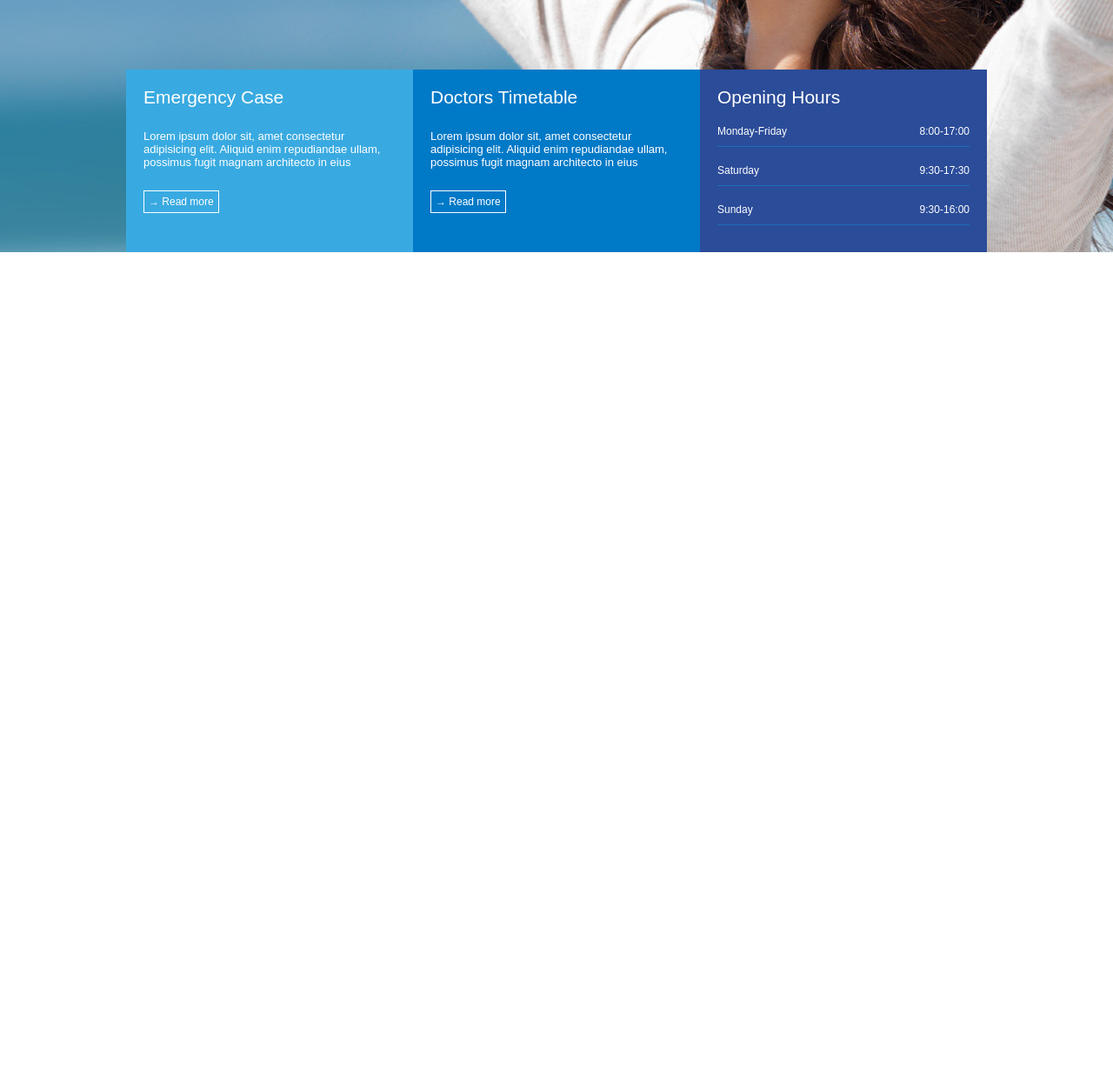
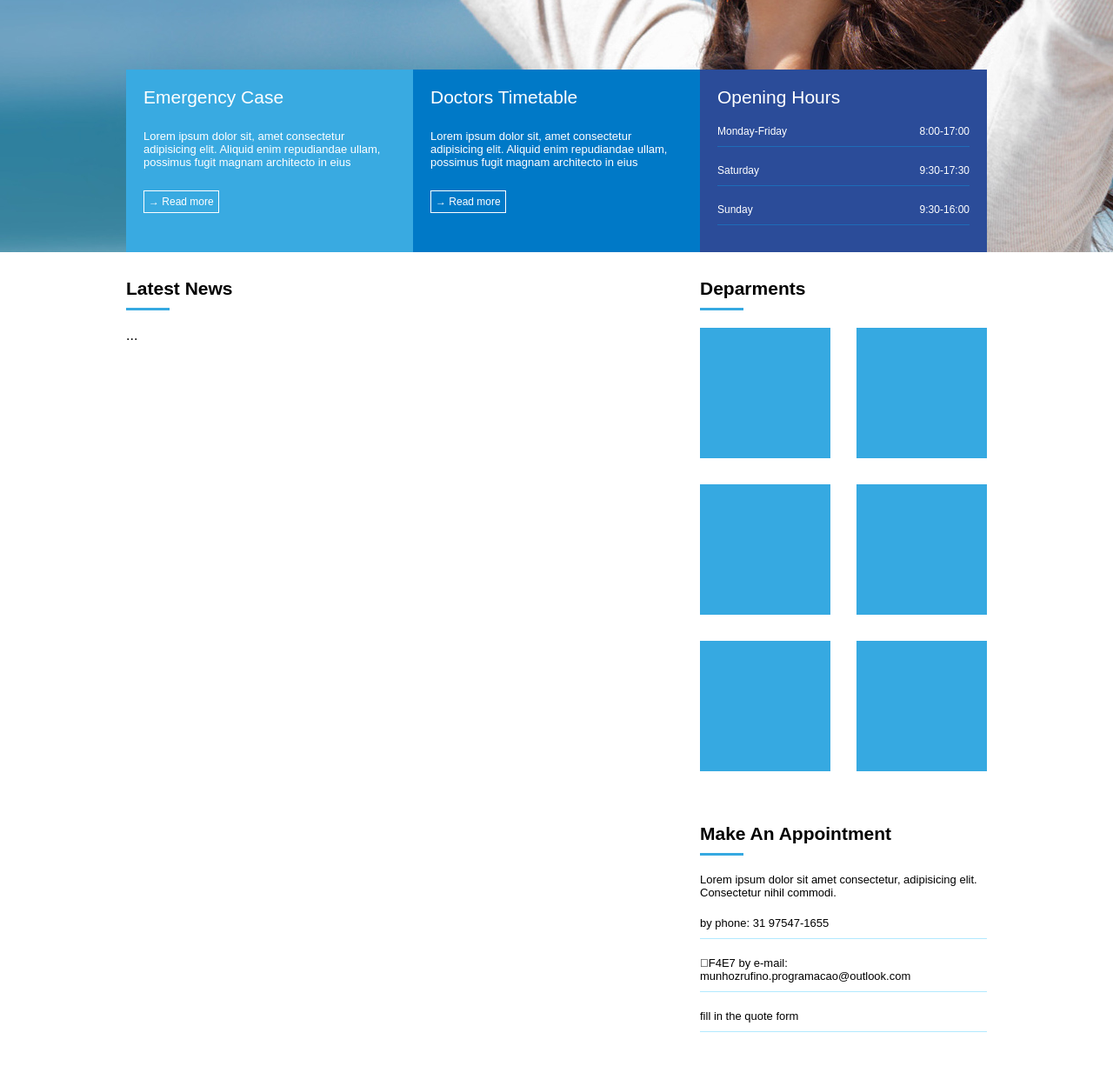
Before and after one commit to MunhozRufino/estudos-programacao-b7web, a plain HTML site: page projeto-medicenter/index.html in a window 1280 px wide. Shown: the part 500-1726 px from the top of the page at 87% size. Before the commit the page ends 800 px from the top, so only its background shows below. Drawn offline with Linux system fonts and the light colour scheme.

Commit message:
Novos estudos.

```diff
--- a/projeto-medicenter/index.html
+++ b/projeto-medicenter/index.html
@@ -28,7 +28,6 @@
             </div>
         </div>
     </header>
-
     <section id="banner"> <!--Imagem inserida no CSS-->
         <div class="container column">
             <div class="banner-headline">
@@ -56,9 +55,52 @@
         </div>
     </section>
 
-    <main>
+    <section id="geral">
+        <div class="container">
+            <section>
+                <div class="widget">
+                    <div class="widget_title">
+                        <div class="widget_title_text">Latest News</div>
+                        <div class="widget_title_bar"></div>
+                    </div>
+                    <div class="widget_body">
+                        ...
+                    </div>
+                </div>
+            </section>
+            <aside>
+                <div class="widget">
+                    <div class="widget_title">
+                        <div class="widget_title_text">Deparments</div>
+                        <div class="widget_title_bar"></div>
+                    </div>
+                    <div class="widget_boxmaster">
+                        <div class="widget_box"></div>
+                        <div class="widget_box"></div>
+                        <div class="widget_box"></div>
+                        <div class="widget_box"></div>
+                        <div class="widget_box"></div>
+                        <div class="widget_box"></div>
+                    </div>
+                </div>
+                <div class="widget">
+                    <div class="widget_title">
+                        <div class="widget_title_text">Make An Appointment</div>
+                        <div class="widget_title_bar"></div>
+                    </div>
+                    <div class="widget_body_text">
+                        <p>Lorem ipsum dolor sit amet consectetur, adipisicing elit. Consectetur nihil commodi.</p>
+                        <div>
+                            <div class="body-desc1">by phone: 31 97547-1655</div>
+                            <div class="body-desc1"> &#1F4E7 by e-mail: munhozrufino.programacao@outlook.com</div>
+                            <div class="body-desc1">fill in the quote form</div>
+                        </div>
+                    </div>
+                </div>
+            </aside>
+        </div>
+    </section>
 
-    </main>
 
     <footer>
 
--- a/projeto-medicenter/medicenter.css
+++ b/projeto-medicenter/medicenter.css
@@ -6,6 +6,9 @@
     font-family: Arial, Helvetica, sans-serif;
 }
 
+body {
+    padding-bottom: 300px;
+}
 
 header {
     display: flex;
@@ -146,5 +149,63 @@ nav a:hover {
     margin-bottom: 20px;
     padding-bottom: 10px;
     border-bottom: 1px solid rgba(0, 183, 255, 0.3);
+}
+
+#geral {
+    display: flex;
+    justify-content: center;
+}
+
+#geral section {
+    flex: 2;
 
 }
+
+#geral aside {
+    flex: 1;
+
+}
+
+.widget_title {
+    margin-top: 30px;
+    margin-bottom: 20px;
+}
+
+.widget_title_text {
+    color: #000;
+    font-size: 21px;
+    font-weight: bold;
+}
+
+.widget_title_bar {
+    width: 50px;
+    height: 3px;
+    margin-top: 10px;
+    background-color: #36a9e1;
+}
+
+.widget_boxmaster {
+    display: flex;
+    flex-wrap: wrap;
+    justify-content: space-between;
+
+}
+
+.widget_box {
+    width: 150px;
+    height: 150px;
+    background-color: #36a9e1;
+    margin-bottom: 30px;
+}
+
+.widget_body_text {
+    font-size: 13px;
+}
+
+.body-desc1 {
+    margin-top: 20px;
+    margin-bottom: 20px;
+    padding-bottom: 10px;
+    border-bottom: 1px solid rgba(0, 183, 255, 0.3);
+
+}
```
